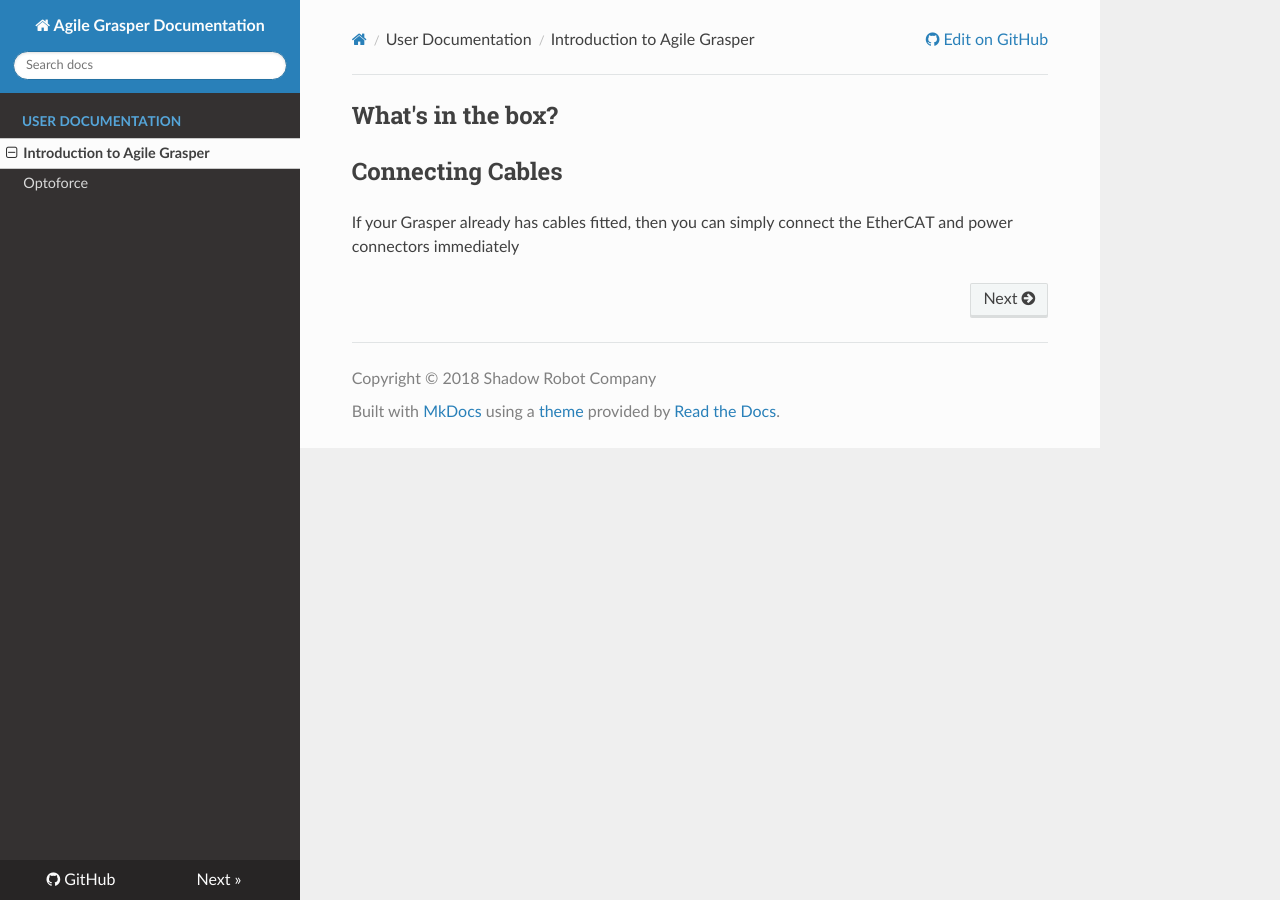
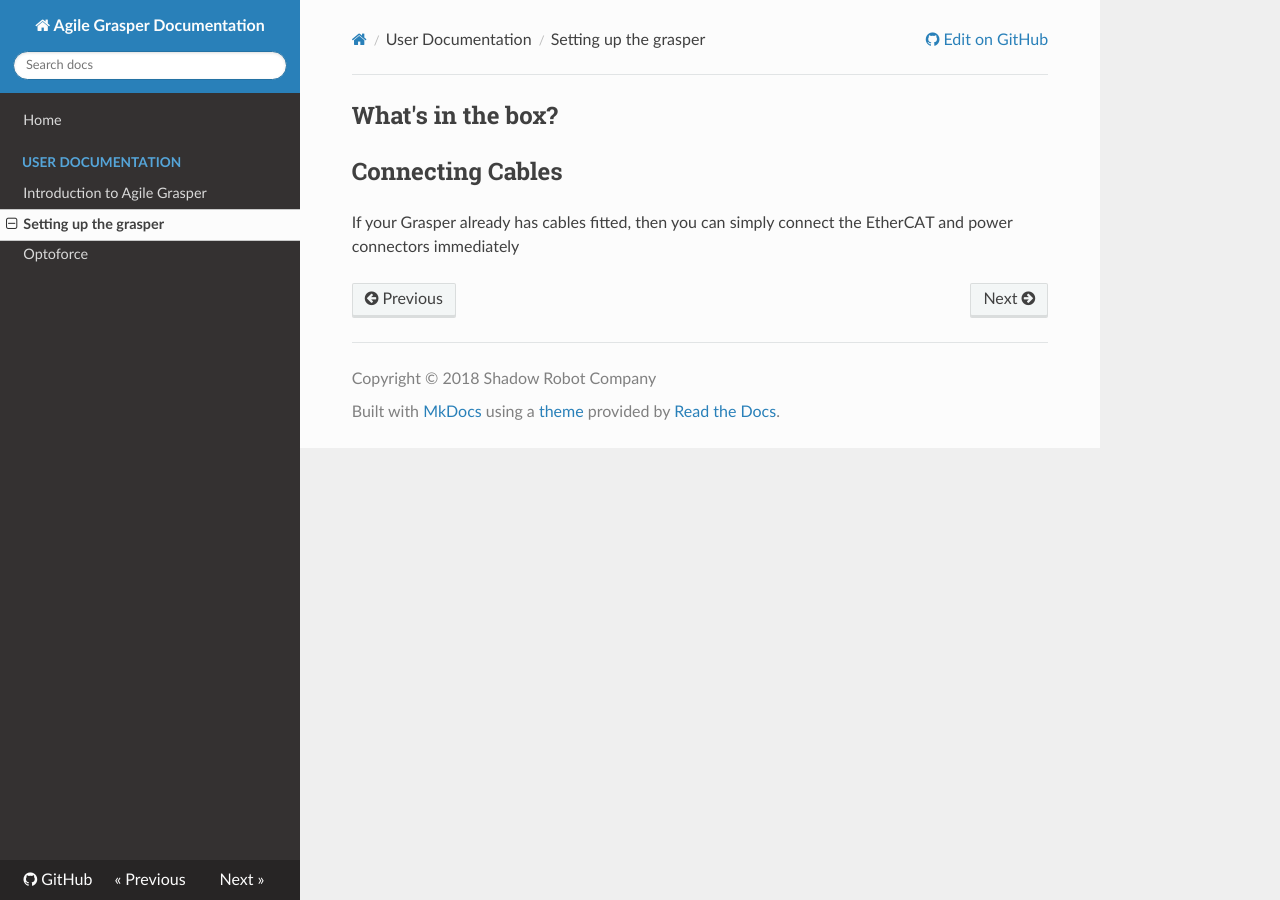
Before and after one commit to shadow-robot/fh_documentation, an MkDocs documentation site: the page built from docs/setting_up_the_grasper.md, in a window 1280 px wide. Built offline with MkDocs 1.6.1, drawn with Linux system fonts in a browser that asks for light colours; nearby versions of some CDN libraries; old or Windows-style settings are respelled for this version of MkDocs.

Commit message:
fixing index

```diff
--- a/mkdocs.yml
+++ b/mkdocs.yml
@@ -5,7 +5,8 @@ copyright: "Copyright © 2018 Shadow Robot Company"
 theme: readthedocs
 
 pages:
-
+- Home: index.md
 - User Documentation:
-    - 'Introduction to Agile Grasper': 'setting_up_the_grasper.md'
+    - 'Introduction to Agile Grasper': 'introduction.md'
+    - 'Setting up the grasper': 'setting_up_the_grasper.md'
     - 'Optoforce': 'optoforce/README.md'
```
Also changed, not shown: docs/index.md (renamed from index.md), docs/introduction.md (added).
